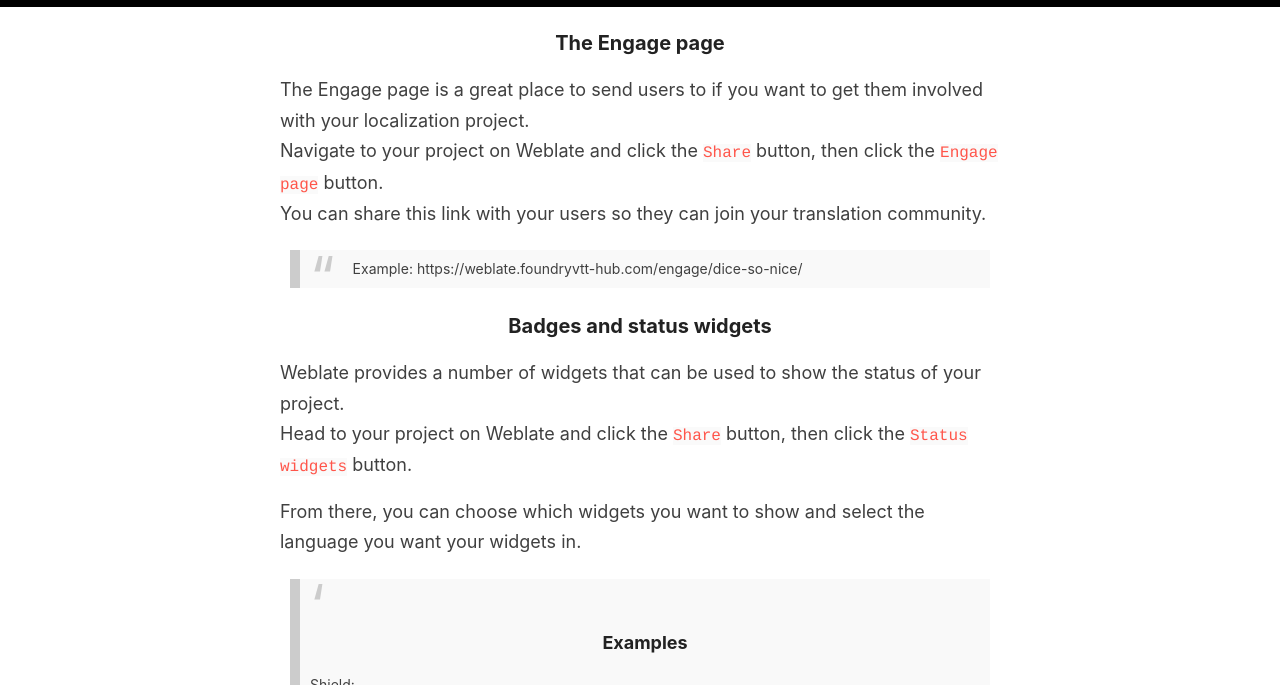
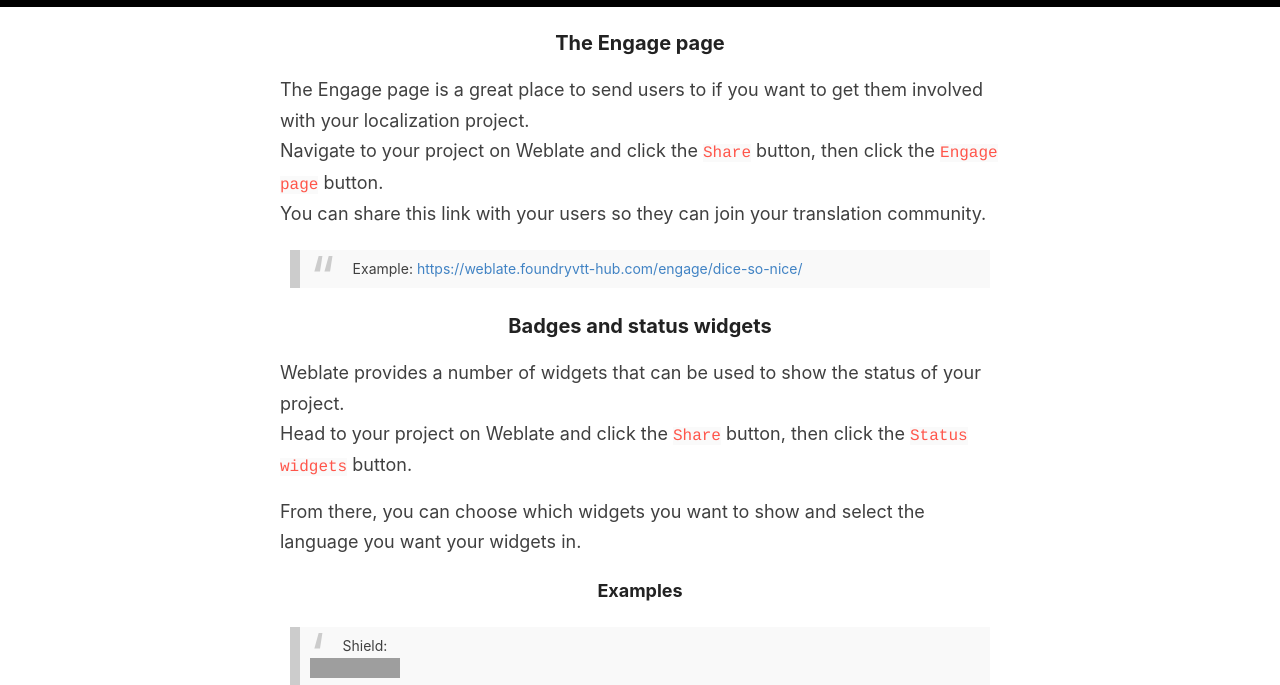
Before and after one commit to Foundry-Hub/foundry-hub.github.io, a Jekyll site: the page built from _pages/recommendations.md, in a window 1280 px wide and 900 px high, scrolled down 493 px, cut to the strip 0-685 px from the top of the window. Built offline with Jekyll 4.4.1, drawn with Linux system fonts in a browser that asks for light colours; grey boxes are pictures that could not be loaded.

Commit message:
update recommandation page

```diff
--- a/_pages/recommendations.md
+++ b/_pages/recommendations.md
@@ -13,7 +13,7 @@
 Navigate to your project on Weblate and click the `Share` button, then click the `Engage page` button.
 You can share this link with your users so they can join your translation community.
 
-> Example: https://weblate.foundryvtt-hub.com/engage/dice-so-nice/
+> Example: [https://weblate.foundryvtt-hub.com/engage/dice-so-nice/](https://weblate.foundryvtt-hub.com/engage/dice-so-nice/)
 
 ### Badges and status widgets
 Weblate provides a number of widgets that can be used to show the status of your project.
@@ -21,7 +21,7 @@
 
 From there, you can choose which widgets you want to show and select the language you want your widgets in.
 
-> #### Examples
+#### Examples
 > Shield:
 > [![Translation status](https://weblate.foundryvtt-hub.com/widgets/dice-so-nice/-/svg-badge.svg)](https://weblate.foundryvtt-hub.com/engage/dice-so-nice/)
 > Widget:
```
